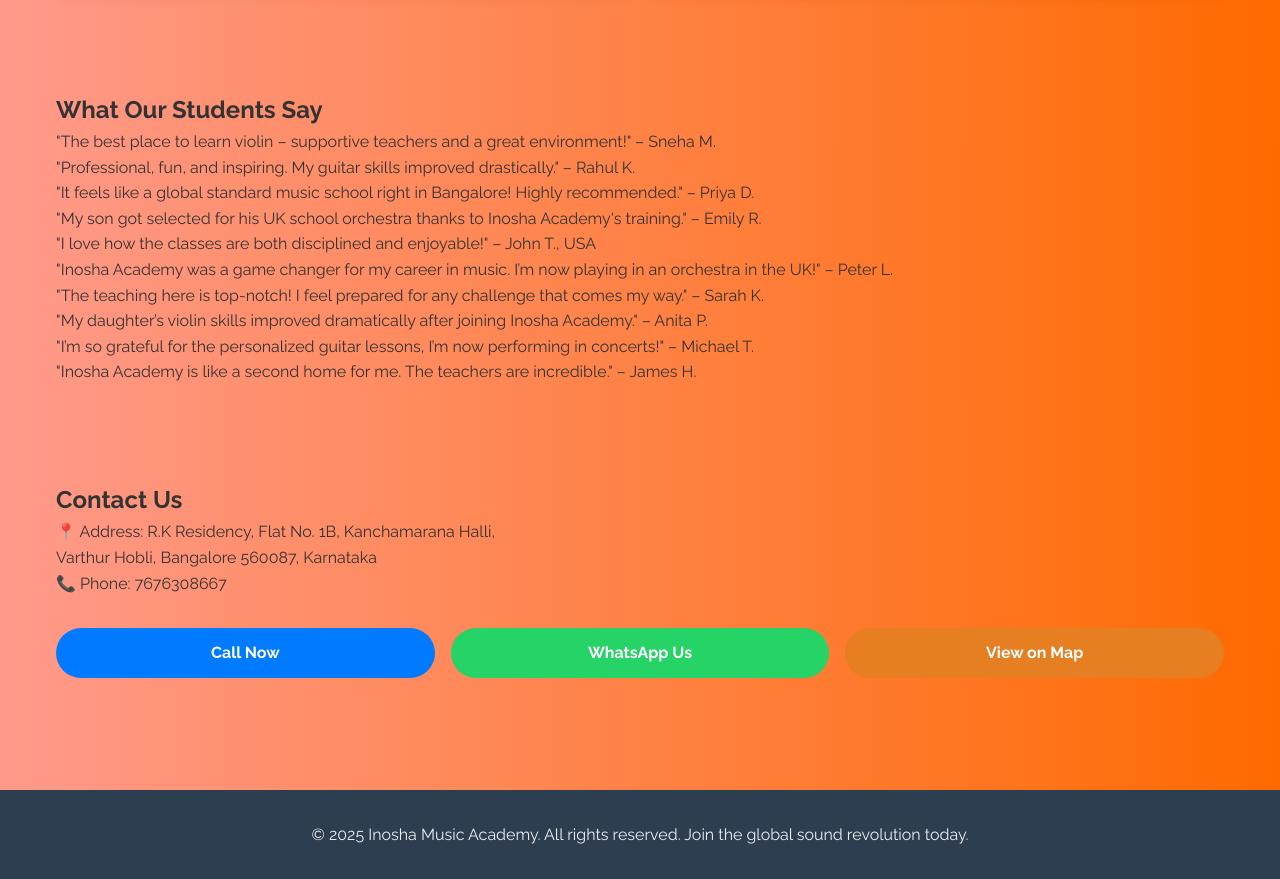
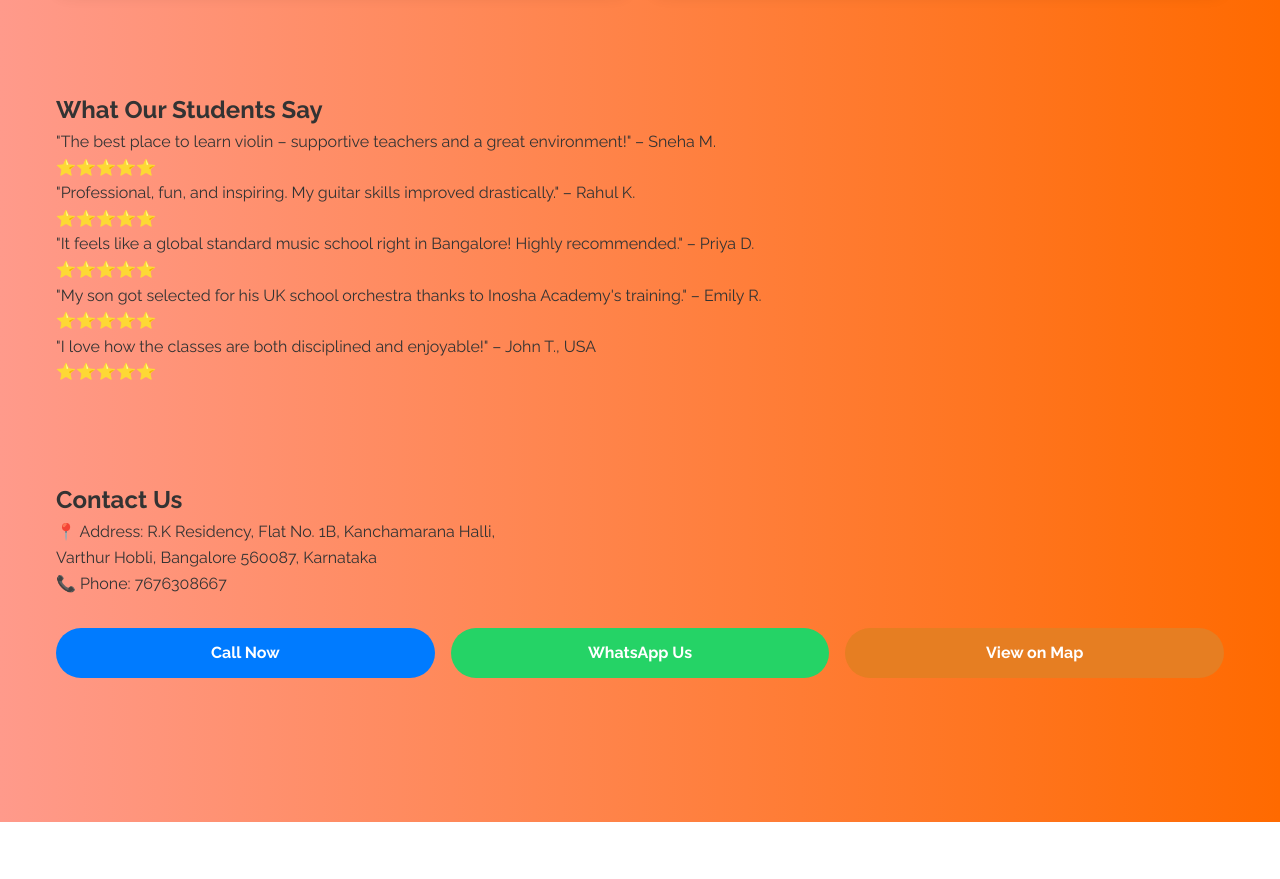
Before and after one commit to Inosha432/inosha-music-academy, a plain HTML site: page index.html in a window 1280 px wide. Shown: the part 1380-2259 px from the top of the page. After the commit the page ends 2202 px from the top, so only its background shows below. Drawn offline with Linux system fonts and the light colour scheme.

Commit message:
Add files via upload

```diff
--- a/index.html
+++ b/index.html
@@ -107,6 +107,10 @@
       padding: 1rem;
       border-radius: 8px;
     }
+    .testimonials .rating {
+      color: #f39c12;
+      font-size: 1.2rem;
+    }
     .contact-buttons {
       margin-top: 2rem;
       display: flex;
@@ -174,12 +178,12 @@
     <div class="course-list">
       <div class="course">
         <h3>Violin</h3>
-        <img src="https://example.com/violin-image.jpg" alt="Violin Image">
+        <img src="https://via.placeholder.com/400x300.png?text=Violin+Image" alt="Violin Image">
         <p>Learn classical and orchestral violin. Tailored lessons for children and adults, local and abroad. Master the art of violin performance and join global orchestras!</p>
       </div>
       <div class="course">
         <h3>Guitar</h3>
-        <img src="https://example.com/guitar-image.jpg" alt="Guitar Image">
+        <img src="https://via.placeholder.com/400x300.png?text=Guitar+Image" alt="Guitar Image">
         <p>Master acoustic and electric guitar with personalized training for school performances and exams. A great foundation for aspiring musicians of all ages!</p>
       </div>
     </div>
@@ -187,18 +191,28 @@
 
   <section id="testimonials">
     <h2>What Our Students Say</h2>
-    <blockquote>"The best place to learn violin – supportive teachers and a great environment!" – Sneha M.</blockquote>
-    <blockquote>"Professional, fun, and inspiring. My guitar skills improved drastically." – Rahul K.</blockquote>
-    <blockquote>"It feels like a global standard music school right in Bangalore! Highly recommended." – Priya D.</blockquote>
-    <blockquote>"My son got selected for his UK school orchestra thanks to Inosha Academy's training." – Emily R.</blockquote>
-    <blockquote>"I love how the classes are both disciplined and enjoyable!" – John T., USA</blockquote>
-    <!-- Add 15 more student feedbacks here -->
-    <blockquote>"Inosha Academy was a game changer for my career in music. I’m now playing in an orchestra in the UK!" – Peter L.</blockquote>
-    <blockquote>"The teaching here is top-notch! I feel prepared for any challenge that comes my way." – Sarah K.</blockquote>
-    <blockquote>"My daughter’s violin skills improved dramatically after joining Inosha Academy." – Anita P.</blockquote>
-    <blockquote>"I’m so grateful for the personalized guitar lessons, I’m now performing in concerts!" – Michael T.</blockquote>
-    <blockquote>"Inosha Academy is like a second home for me. The teachers are incredible." – James H.</blockquote>
-    <!-- More feedbacks can be added as needed -->
+    <blockquote>
+      "The best place to learn violin – supportive teachers and a great environment!" – Sneha M.
+      <div class="rating">⭐⭐⭐⭐⭐</div>
+    </blockquote>
+    <blockquote>
+      "Professional, fun, and inspiring. My guitar skills improved drastically." – Rahul K.
+      <div class="rating">⭐⭐⭐⭐⭐</div>
+    </blockquote>
+    <blockquote>
+      "It feels like a global standard music school right in Bangalore! Highly recommended." – Priya D.
+      <div class="rating">⭐⭐⭐⭐⭐</div>
+    </blockquote>
+    <!-- Add 20 more student feedbacks here -->
+    <blockquote>
+      "My son got selected for his UK school orchestra thanks to Inosha Academy's training." – Emily R.
+      <div class="rating">⭐⭐⭐⭐⭐</div>
+    </blockquote>
+    <blockquote>
+      "I love how the classes are both disciplined and enjoyable!" – John T., USA
+      <div class="rating">⭐⭐⭐⭐⭐</div>
+    </blockquote>
+    <!-- More feedbacks can be added -->
   </section>
 
   <section id="contact">
@@ -215,8 +229,5 @@
     </div>
   </section>
 
-  <footer>
-    <p>&copy; 2025 Inosha Music Academy. All rights reserved. Join the global sound revolution today.</p>
-  </footer>
-</body>
-</html>
+  <section id="feedback">
+    <h2>
```
